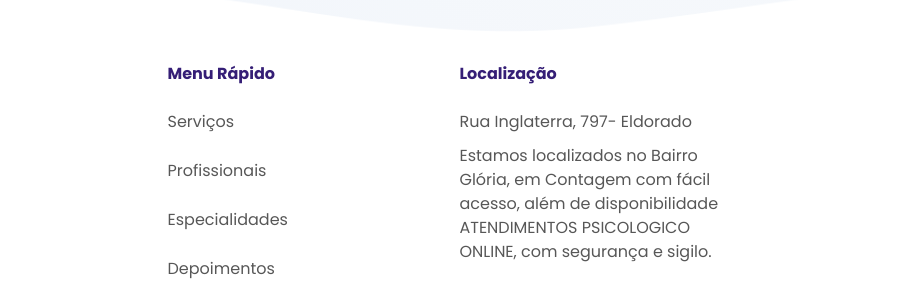
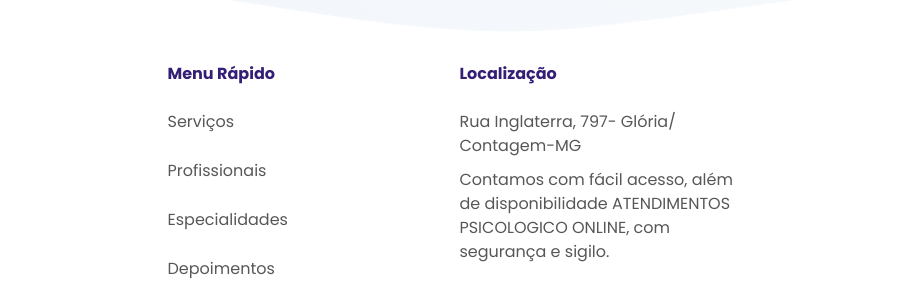
Before and after one commit to CarlosX559/happy_mais, a plain HTML site: page index.html in a window 1280 px wide. Shown: the part 4728-5014 px from the top of the page, 155-1061 px from the left. Drawn offline with Linux system fonts and the light colour scheme.

Commit message:
add texts footer

```diff
--- a/index.html
+++ b/index.html
@@ -1061,17 +1061,15 @@
 
                             <div class="info_endereco">
                                 <p>
-                                    Rua Inglaterra, 797- Eldorado
+                                    Rua Inglaterra, 797- Glória/ Contagem-MG
                                 </p>
                             </div>
                             <div class="info_endereco">
                                 <p>
-                                    Estamos localizados no Bairro Glória, em Contagem com fácil acesso, além de
-                                    disponibilidade ATENDIMENTOS PSICOLOGICO ONLINE, com segurança e sigilo.
+                                    Contamos com  fácil acesso, além de disponibilidade ATENDIMENTOS PSICOLOGICO ONLINE, com segurança e sigilo.
                                 </p>
                             </div>
                         </div>
-
 
                         <iframe
                             src="https://www.google.com/maps/embed?pb=!1m14!1m8!1m3!1d15002.562633574158!2d-44.049378!3d-19.939542!3m2!1i1024!2i768!4f13.1!3m3!1m2!1s0xa6959a6142356b%3A0xbaa0fcf37488b758!2sR.%20Inglaterra%2C%20797%20-%20Bairro%20da%20Gl%C3%B3ria%2C%20Contagem%20-%20MG%2C%2032340-130%2C%20Brasil!5e0!3m2!1spt-BR!2sus!4v1695673181341!5m2!1spt-BR!2sus"
```
